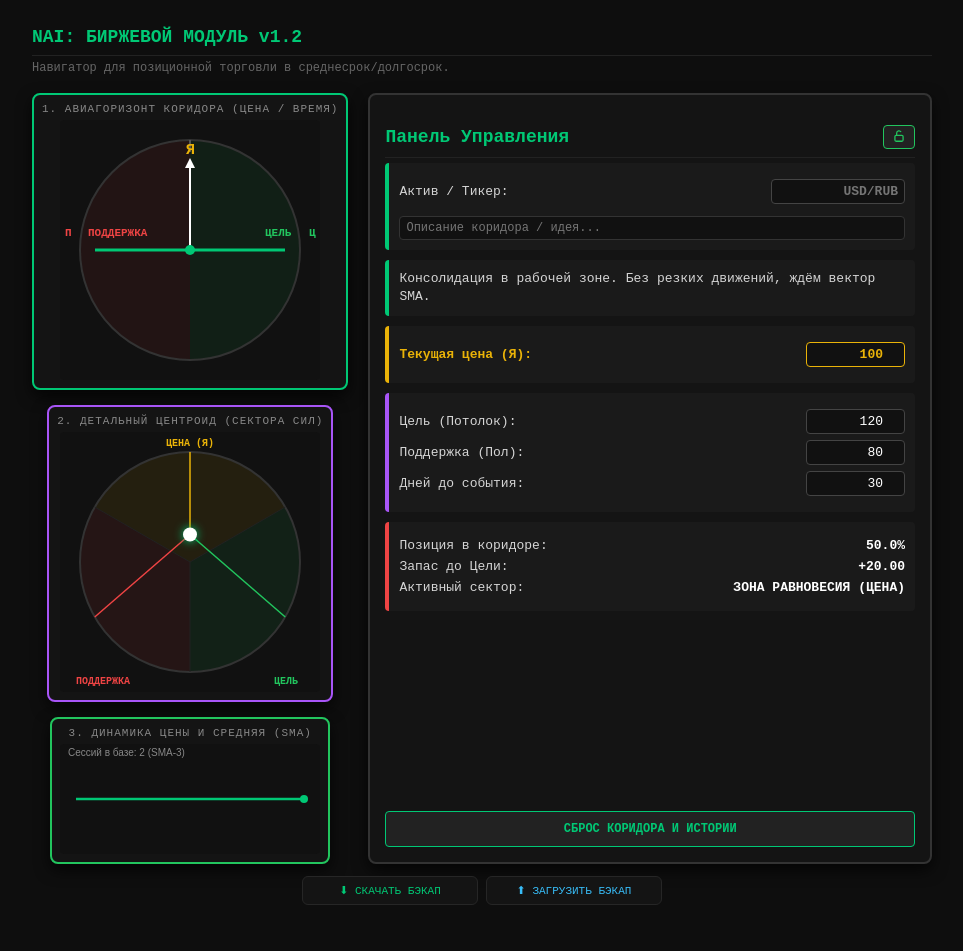
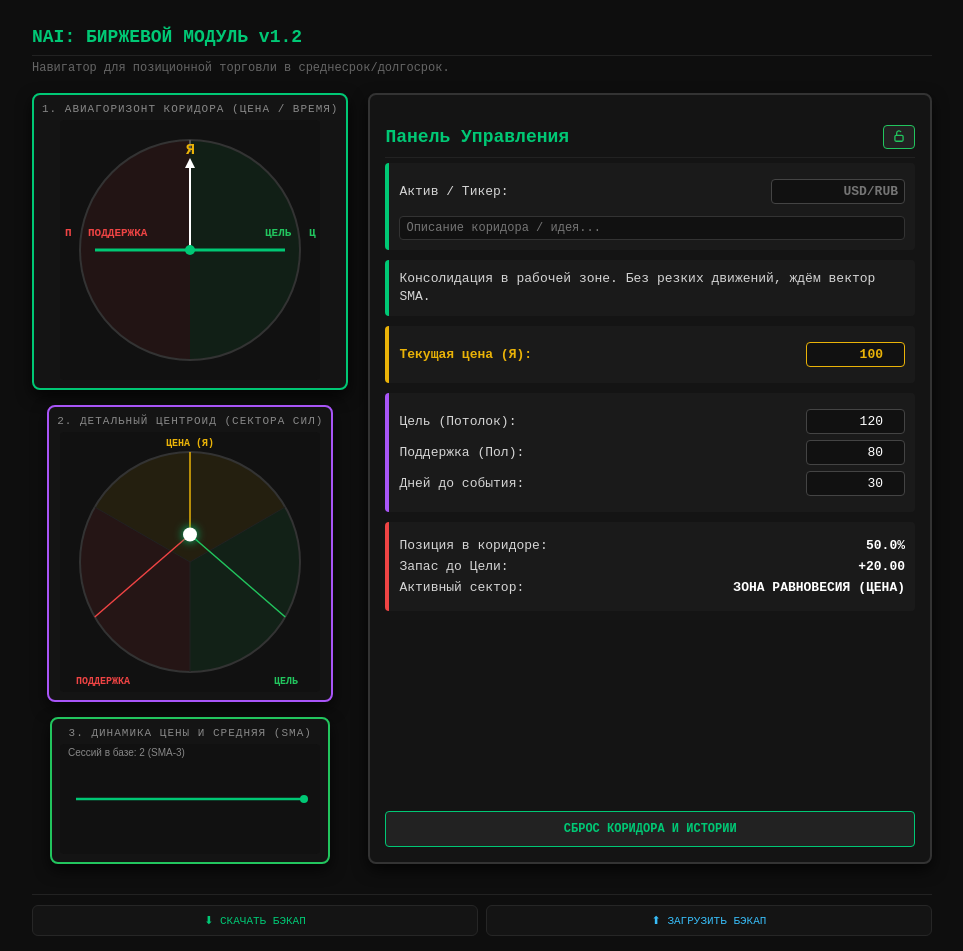
Before and after one commit to nai-apps/trade-module, a plain HTML site: page index.html in a window 1280 px wide. Shown: the whole page, without its empty margins (158-1121 px from the left). Before the commit the page ends 926 px from the top, so only its background shows below. Drawn offline with Linux system fonts and the light colour scheme.

Commit message:
Update index.html

```diff
--- a/index.html
+++ b/index.html
@@ -101,14 +101,16 @@
                 </div>
             </div>
 
-            <div id="btnReset" class="btn-reset" onclick="confirmReset()">СБРОС КОРИДОРА И ИСТОРИИ</div>
+                        <div id="btnReset" class="btn-reset" onclick="confirmReset()">СБРОС КОРИДОРА И ИСТОРИИ</div>
+        </div>
+
+        <div style="grid-column: 1 / -1; display:flex; gap:8px; margin-top:10px; padding-top:10px; border-top:1px solid #222; width:100%;">
+            <button onclick="exportTradeBackup()" style="flex:1; background:#141414; color:#00C875; border:1px solid #262626; border-radius:6px; padding:8px 10px; font-size:11px; font-family:inherit; cursor:pointer;">⬇ СКАЧАТЬ БЭКАП</button>
+            <button onclick="document.getElementById('tradeBackupFile').click()" style="flex:1; background:#141414; color:#38bdf8; border:1px solid #262626; border-radius:6px; padding:8px 10px; font-size:11px; font-family:inherit; cursor:pointer;">⬆ ЗАГРУЗИТЬ БЭКАП</button>
+            <input type="file" id="tradeBackupFile" accept=".json" style="display:none;" onchange="importTradeBackup(event)">
         </div>
     </div>
-        <div style="display:flex; gap:8px; justify-content:center; margin:12px auto 6px; max-width:360px;">
-        <button onclick="exportTradeBackup()" style="flex:1; background:#141414; color:#00C875; border:1px solid #262626; border-radius:6px; padding:7px 10px; font-size:11px; font-family:inherit; cursor:pointer;">⬇ СКАЧАТЬ БЭКАП</button>
-        <button onclick="document.getElementById('tradeBackupFile').click()" style="flex:1; background:#141414; color:#38bdf8; border:1px solid #262626; border-radius:6px; padding:7px 10px; font-size:11px; font-family:inherit; cursor:pointer;">⬆ ЗАГРУЗИТЬ БЭКАП</button>
-        <input type="file" id="tradeBackupFile" accept=".json" style="display:none;" onchange="importTradeBackup(event)">
-    </div>
+
 
     <script>
         const gyroCanvas = document.getElementById('gyroCanvas');
```
